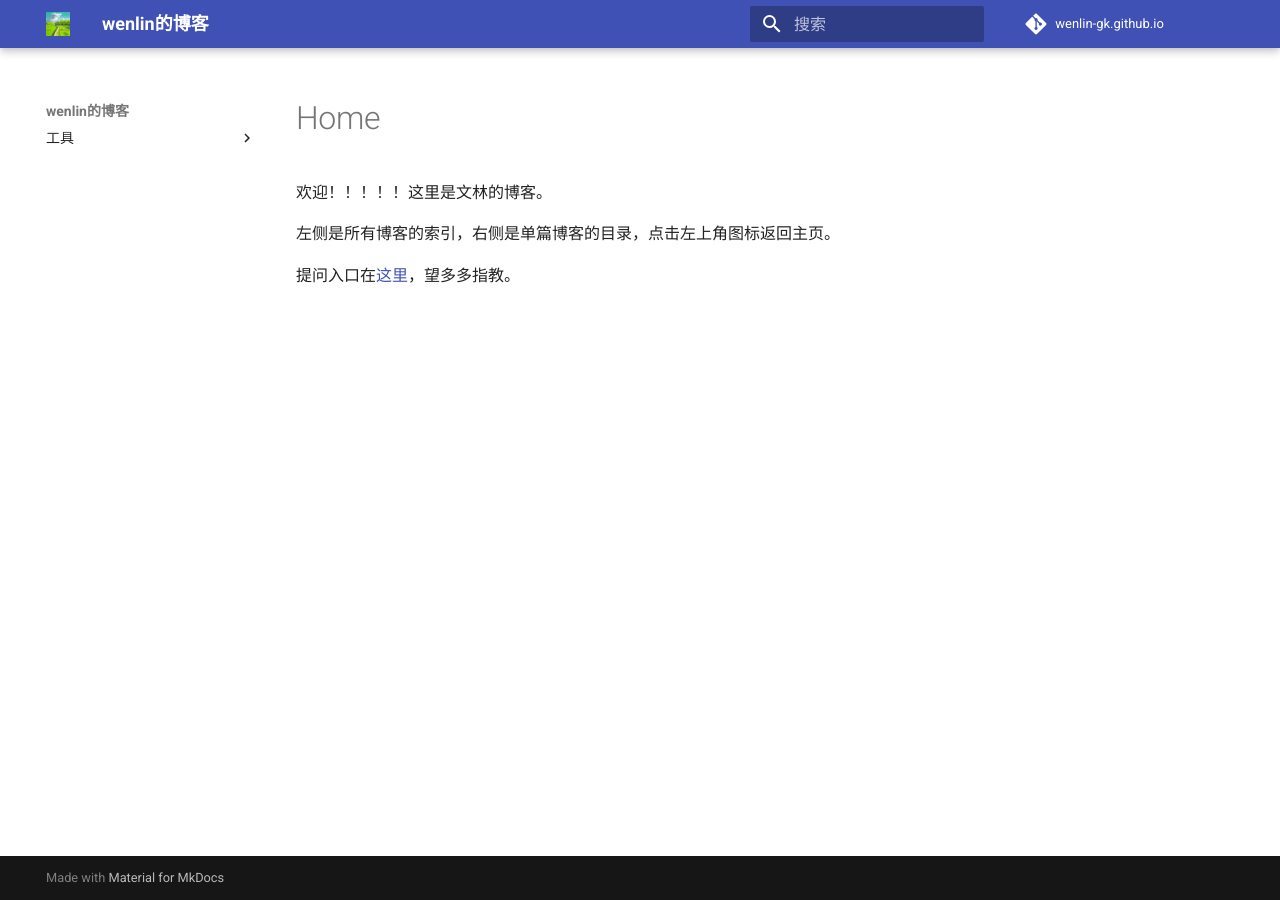
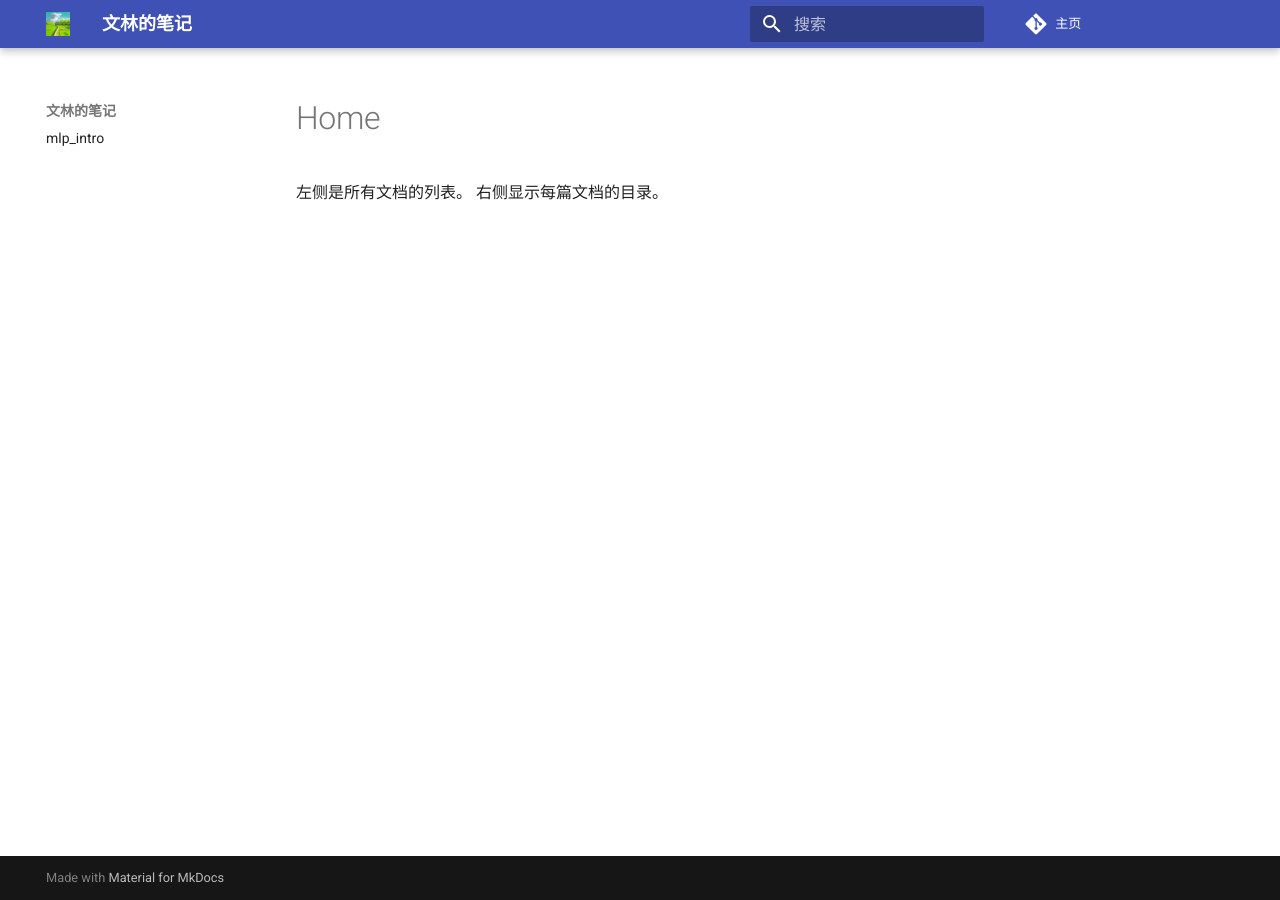
Before and after one commit to wenlin-gk/wenlin-gk.github.io, an MkDocs documentation site: the page built from docs/index.md, in a window 1280 px wide. Built offline with MkDocs 1.6.1 and Material for MkDocs 9.7.7, drawn with Linux system fonts in a browser that asks for light colours; comment, search, counter and statistics services are not loaded.

Commit message:
添加机器学习平台方案文档

```diff
--- a/docs/index.md
+++ b/docs/index.md
@@ -1,5 +1,2 @@
-欢迎！！！！！这里是文林的博客。
-
-左侧是所有博客的索引，右侧是单篇博客的目录，点击左上角图标返回主页。
-
-提问入口在[这里](https://github.com/wenlin-gk/wenlin-gk.github.io/issues)，望多多指教。
+左侧是所有文档的列表。
+右侧显示每篇文档的目录。
--- a/mkdocs.yml
+++ b/mkdocs.yml
@@ -1,7 +1,7 @@
-site_name: wenlin的博客
-repo_name: wenlin-gk.github.io
+site_name: 文林的笔记
+repo_name: 主页
 # 右上角图标的链接
-repo_url: https://github.com/wenlin-gk/wenlin-gk.github.io
+repo_url: https://github.com/wenlin-gk
 # 主页的链接
 site_url: https://wenlin-gk.github.io
 # 页面链接的前缀
@@ -14,9 +14,7 @@
 #   - 'auto'
 
 nav:
-  - 工具:
-    - 构建github-pages.md
-
+  - mlp_intro: mlp_intro.pdf
 # ================
 theme:
   name: material
@@ -31,6 +29,10 @@
 markdown_extensions:
   - admonition
   - codehilite
+  - attr_list
+  - pymdownx.emoji:
+      emoji_index: !!python/name:materialx.emoji.twemoji
+      emoji_generator: !!python/name:materialx.emoji.to_svg
 #extra:
 #  disqus: wenlin-gk
 # # ================
```
Also changed, not shown: README.md (deleted, +0 -7 lines), docs/构建github-pages.md (deleted, +0 -132 lines), 1 other file.
